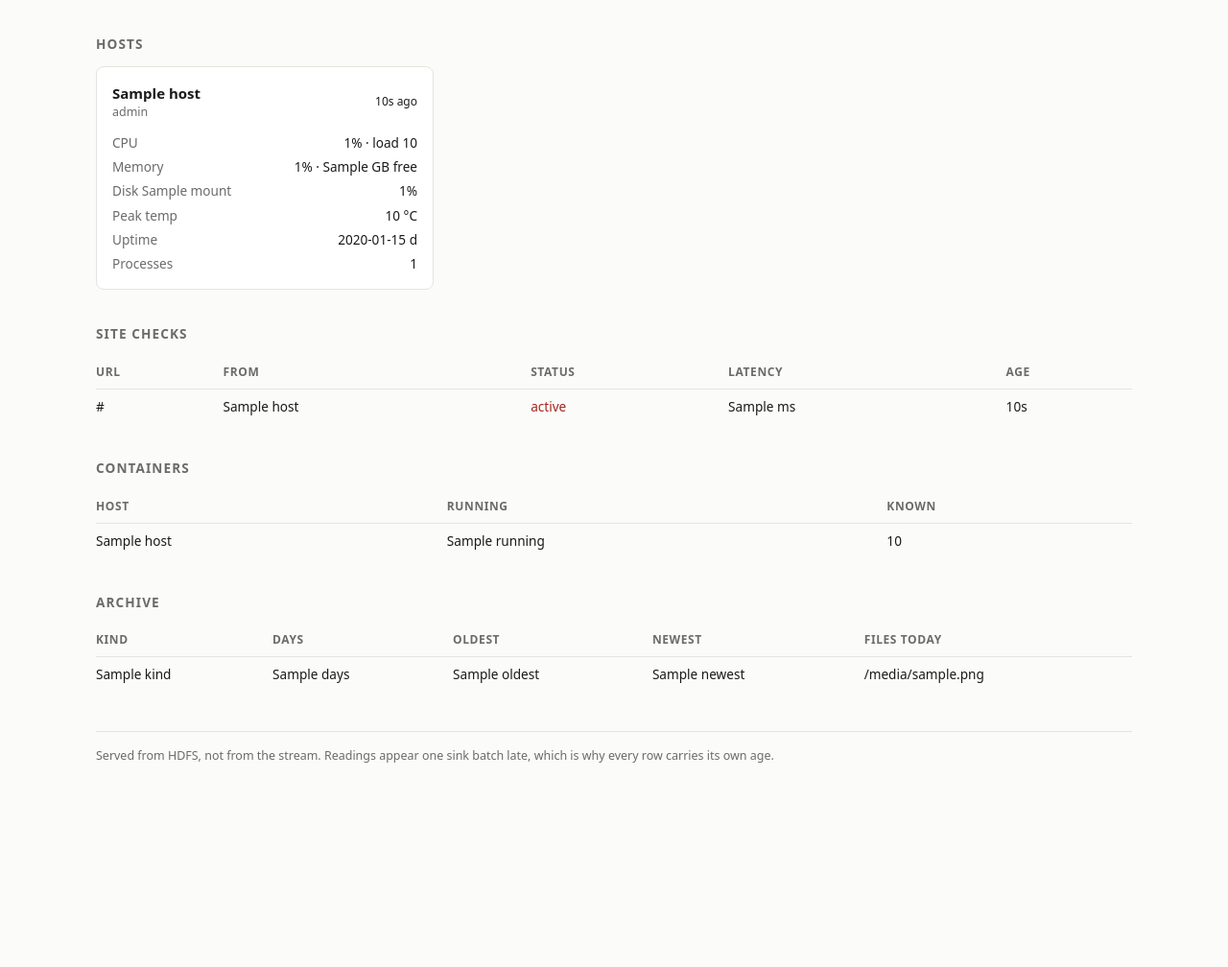
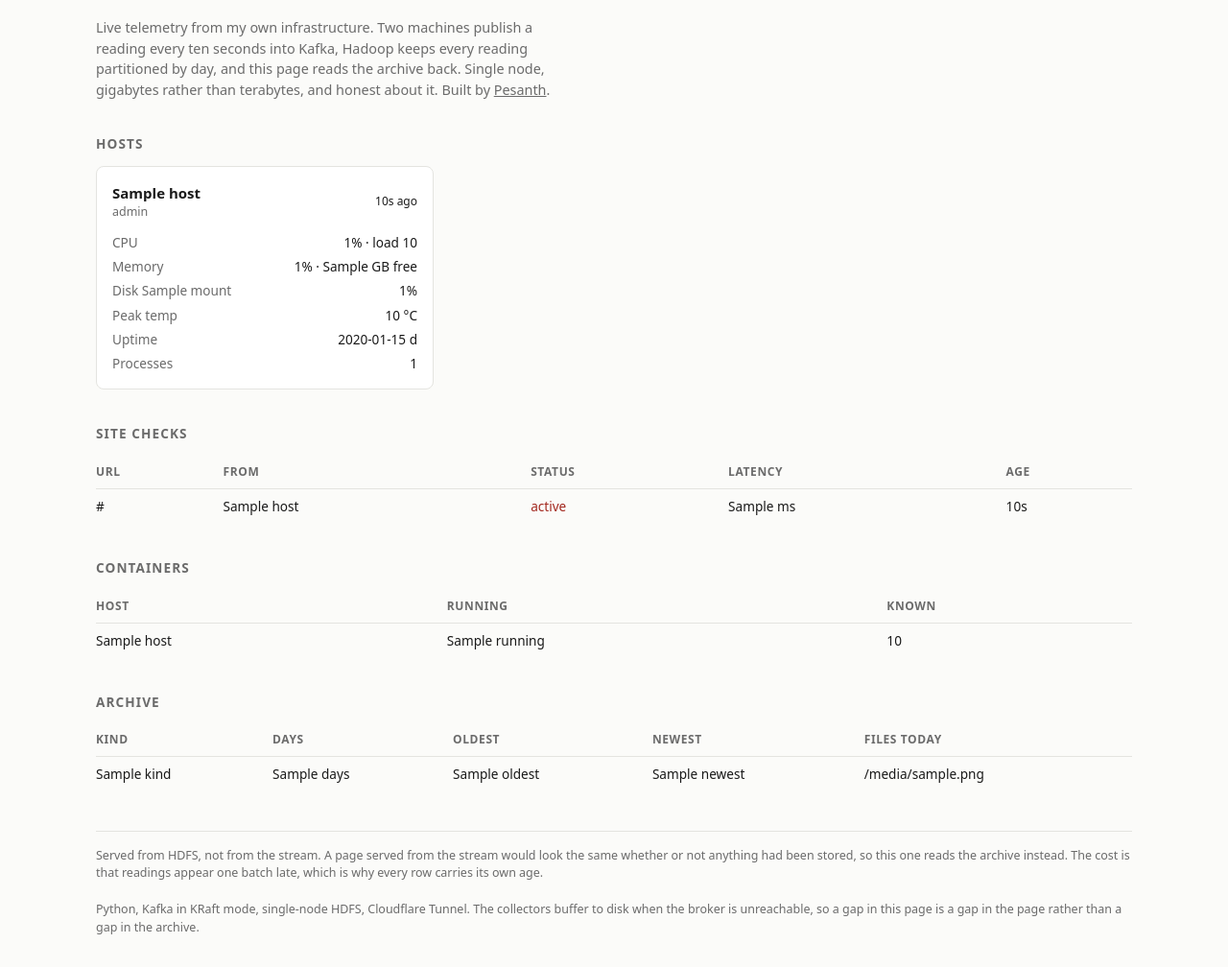
Before and after one commit to 85ip9gh/sentinel, a Flask app: template dashboard/templates/index.html in a window 1280 px wide. Shown: the part 77-1085 px from the top of the page at 96% size. Before the commit the page ends 872 px from the top, so only its background shows below. Run offline with Flask 3, Linux system fonts and the light colour scheme; the template is opened without the code that fills it: most values are stand-ins (such as "Sample title", 1, 10 or a date in 2020); parts of the project's set-up code (start-up, migrations or seed data) failed here and were passed over.

Commit message:
Publish the dashboard at sentinel.pesanth.com
- The dashboard container now also binds the tailnet address, so the
  existing Cloudflare Tunnel on g7 can use it as an origin. Same :?
  guard as the broker: an empty value would bind 0.0.0.0 and put the
  page on the LAN as well.
- Added the framing a public page needs. A raw operations dashboard with
  no context reads as a leaked internal tool rather than as a piece of
  work, so the page now says what the system is, what it is built on,
  and that it is a single node rather than a cluster.

Routing lives on g7 rather than here: one ingress rule appended to
/etc/cloudflared/config.yml ahead of the catch-all, validated before the
restart, and a CNAME created through the tunnel. No new tunnel and no
port forwarding.

Co-Authored-By: Claude Opus 5 <noreply@anthropic.com>

```diff
--- a/dashboard/templates/index.html
+++ b/dashboard/templates/index.html
@@ -29,6 +29,8 @@
            gap: 1rem; flex-wrap: wrap; border-bottom: 1px solid var(--line);
            padding-bottom: 0.75rem; }
   .sub { color: var(--muted); font-size: 0.8rem; font-variant-numeric: tabular-nums; }
+  .intro { margin: 1.1rem 0 0; max-width: 62ch; color: var(--muted); font-size: 0.9rem; }
+  .intro a { color: inherit; }
   .grid { display: grid; gap: 0.75rem; grid-template-columns: repeat(auto-fill, minmax(300px, 1fr)); }
   .card { background: var(--panel); border: 1px solid var(--line); border-radius: 8px; padding: 1rem; }
   .card-head { display: flex; justify-content: space-between; align-items: center; margin-bottom: 0.75rem; }
@@ -63,6 +65,14 @@
     <h1>Sentinel</h1>
     <div class="sub">generated {{ generated_at }} &middot; refreshes every 30s</div>
   </header>
+
+  <p class="intro">
+    Live telemetry from my own infrastructure. Two machines publish a reading
+    every ten seconds into Kafka, Hadoop keeps every reading partitioned by day,
+    and this page reads the archive back. Single node, gigabytes rather than
+    terabytes, and honest about it. Built by
+    <a href="https://pesanth.com">Pesanth</a>.
+  </p>
 
   <h2>Hosts</h2>
   {% if hosts %}
@@ -148,8 +158,14 @@
   </div>
 
   <footer>
-    Served from HDFS, not from the stream. Readings appear one sink batch late,
-    which is why every row carries its own age.
+    Served from HDFS, not from the stream. A page served from the stream would
+    look the same whether or not anything had been stored, so this one reads the
+    archive instead. The cost is that readings appear one batch late, which is
+    why every row carries its own age.
+    <br><br>
+    Python, Kafka in KRaft mode, single-node HDFS, Cloudflare Tunnel. The
+    collectors buffer to disk when the broker is unreachable, so a gap in this
+    page is a gap in the page rather than a gap in the archive.
   </footer>
 </main>
 </body>
--- a/docker/compose.yml
+++ b/docker/compose.yml
@@ -151,6 +151,10 @@ services:
       SENTINEL_HDFS_ROOT: /sentinel/raw
     ports:
       - "127.0.0.1:8088:8088"
+      # Reachable over the tailnet so the Cloudflare Tunnel on g7 can use this
+      # as an origin. Same ":?" guard as the broker: an empty value would bind
+      # 0.0.0.0 and put the page on the LAN as well.
+      - "${SENTINEL_TAILNET_IP:?set SENTINEL_TAILNET_IP in docker/.env}:8088:8088"
     depends_on:
       namenode:
         condition: service_healthy
```
